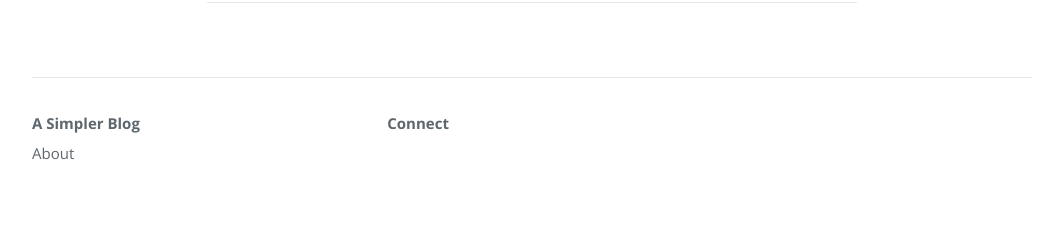
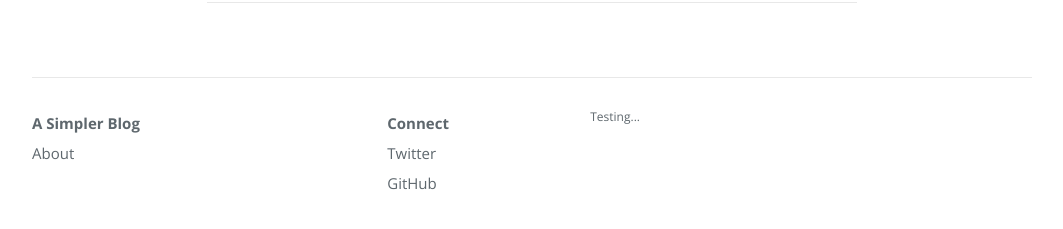
Before and after one commit to SpacialSingularity/Jekyll_Writer, a Jekyll site: the page built from index.html, in a window 1280 px wide. Shown: the part 560-789 px from the top of the page, without its empty margins (108-1171 px from the left). Built offline with Jekyll 4.4.1, drawn with Linux system fonts in a browser that asks for light colours; nearby versions of some CDN libraries; the list of posts is cut into pages by our own code.

```diff
--- a/_config.yml
+++ b/_config.yml
@@ -1,7 +1,14 @@
 # Created by Jekyll Writer
 title: A Simpler Blog
 author: No Any Name
+description: Testing...
+baseurl: /Jekyll_Writer
 permalink: '/:year/:month/:day/:title/'
 paginate: 6
 paginate_path: '/page/:num/'
-baseurl: /Jekyll_writer
+twitter_username: jekyllwriter
+github_username: jekyllwriter
+gems:
+  - jekyll-paginate
+markdown: kramdown
+url: ''
```
